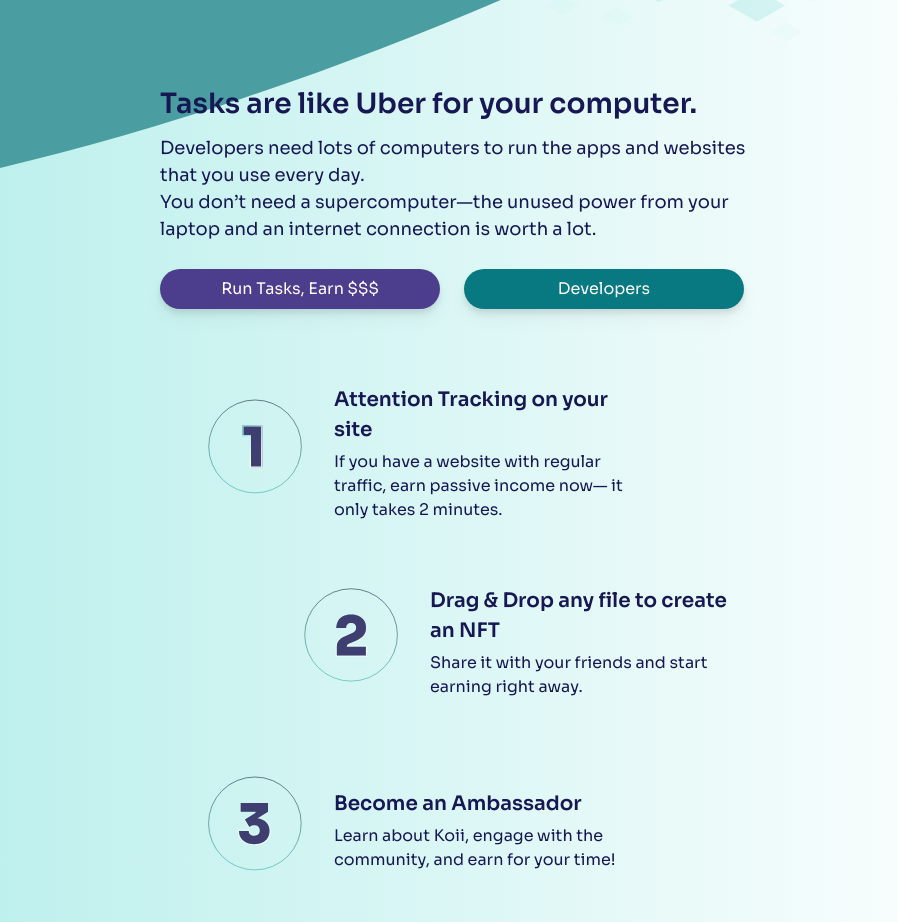
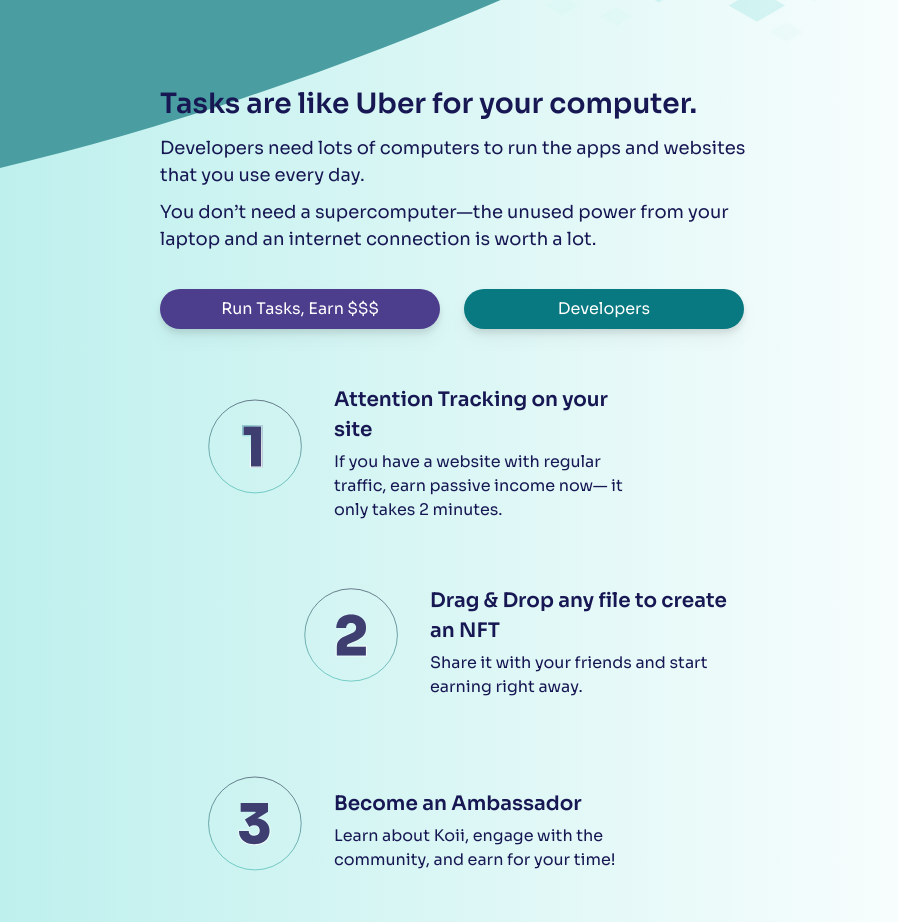
Before and after one commit to koii-network/homepage, a Next.js app: page /earn in a window 1280 px wide. Shown: the part 920-1842 px from the top of the page, without its empty margins (0-898 px from the left). Built offline with nearby package versions, Linux system fonts and the light colour scheme.

Commit message:
update text

```diff
--- a/components/earn/hero/index.tsx
+++ b/components/earn/hero/index.tsx
@@ -49,8 +49,10 @@ export const Earnhero = () => {
             >
               Developers need lots of computers to run the apps and websites
               that you use every day. <br />
-              You don’t need a supercomputer—the unused power from your laptop
-              and an internet connection is worth a lot.
+              <p className="py-[10px]">
+                You don’t need a supercomputer—the unused power from your laptop
+                and an internet connection is worth a lot.
+              </p>
             </div>
             <div className="md:w-fit md:flex md:space-x-6">
               <Button
```
